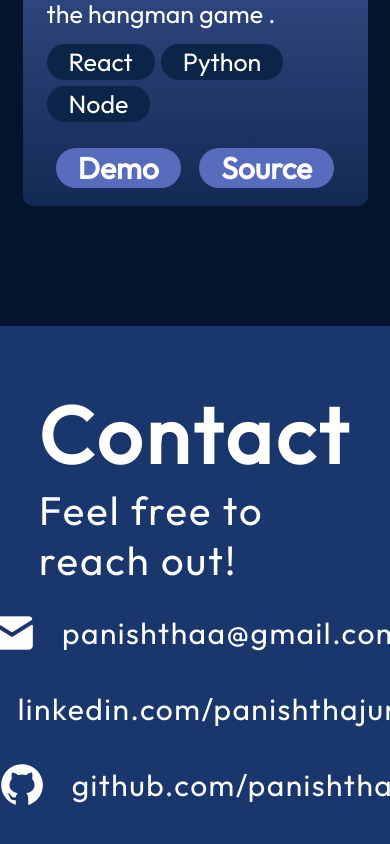
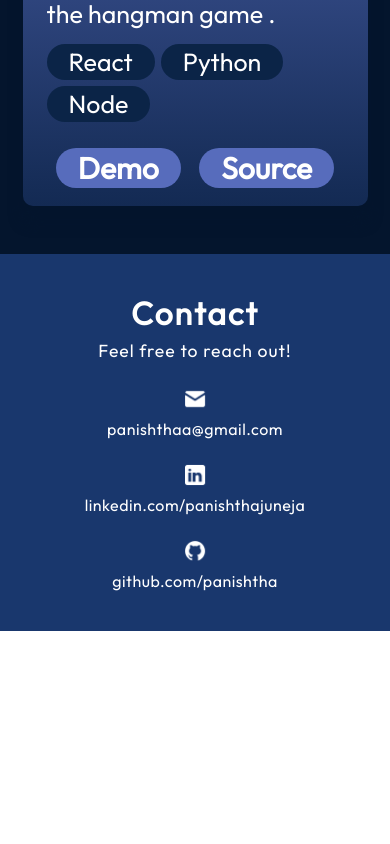
Before and after one commit to panishthaa/MyPortfolio, a React (Vite) app: page / in a window 390 px wide. Shown: the part 5768-6612 px from the top of the page. After the commit the page ends 6399 px from the top, so only its background shows below. Built offline with nearby package versions, Linux system fonts and the light colour scheme.

Commit message:
responsive

```diff
--- a/src/components/Contact/Contact.module.css
+++ b/src/components/Contact/Contact.module.css
@@ -7,21 +7,25 @@
   display: flex;
   flex-direction: row;
   justify-content: space-evenly;
-  width: 100vw;
-  padding: 58px 10%;
+  width: 100%;
+  padding: 58px 5%;
   gap: 10px;
+  box-sizing: border-box;
 }
 
 .text h2 {
-  font-size: 80px;
+  font-size: clamp(2.5rem, 6vw, 4rem); /* More responsive scaling */
   font-weight: 700;
-  letter-spacing: 4px;
+  letter-spacing: 2px;
+  line-height: 1.2; /* Better text wrapping */
+  margin-bottom: 0.5rem;
 }
 
 .text p {
-  font-size: 40px;
+  font-size: clamp(1.25rem, 3vw, 2rem);
   font-weight: 400;
-  letter-spacing: 2px;
+  letter-spacing: 1px;
+  line-height: 1.3;
 }
 
 .links {
@@ -29,36 +33,58 @@
   flex-direction: column;
   align-items: flex-start;
   list-style: none;
-  gap: 26px;
+  gap: 1.5rem;
 }
 
 .link {
   display: flex;
   align-items: center;
-  gap: 25px;
+  gap: 1rem;
+}
+
+.link img {
+  width: clamp(1.5rem, 4vw, 2.5rem);
+  height: auto;
 }
 
 .link a {
   color: var(--color-text);
   text-decoration: none;
-  font-size: 30px;
+  font-size: clamp(1rem, 2.5vw, 1.5rem);
   font-weight: 400;
-  letter-spacing: 1.5px;
+  letter-spacing: 0.5px;
+  word-break: break-word; /* Ensures text wraps */
 }
 
-@media screen and (max-width: 830px) {
+@media screen and (max-width: 768px) {
   .container {
     flex-direction: column;
-    gap: 23px;
+    padding: 2.5rem 5%;
+    gap: 1.5rem;
+    margin-top: 3rem;
   }
 
   .text {
-    display: flex;
-    flex-direction: column;
-    align-items: center;
+    text-align: center;
+    width: 100%;
+  }
+
+  .text h2 {
+    font-size: clamp(2rem, 8vw, 3rem);
+  }
+
+  .text p {
+    font-size: clamp(1.1rem, 4vw, 1.5rem);
   }
 
   .links {
     align-items: center;
+    width: 100%;
+  }
+
+  .link {
+    flex-direction: column;
+    text-align: center;
+    gap: 0.5rem;
   }
 }
```
